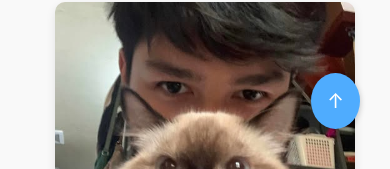
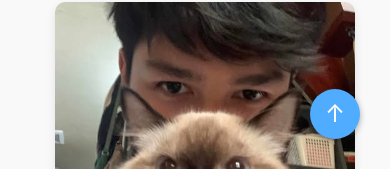
Before and after one commit to khurtong/PersonalWebsite, a plain HTML site: page index.html in a window 390 px wide. Shown: the part 675-844 px from the top of the page. Drawn offline with Linux system fonts and the light colour scheme.

Commit message:
Update index.html

```diff
--- a/index.html
+++ b/index.html
@@ -2,7 +2,7 @@
 <head>
   <title>Personal Website</title>
   <link rel="icon" href="images/spiderman.jpg" />
-   <meta name="viewport" content="width=device-width, initial-scale=1.0" />
+  <meta name="viewport" content="width=device-width, initial-scale=1.0" />
   <style>
     * {
       margin: 0;
@@ -48,7 +48,7 @@
       padding: 5px 10px;
       border-radius: 5px;
       transition: background-color 0.3s ease;
-}
+    }
 
     section {
       padding: 40px 20px;
@@ -175,6 +175,29 @@
       box-shadow: 0 4px 10px rgba(0, 0, 0, 0.1);
     }
 
+
+    #scrollTopBtn {
+      position: fixed;
+      bottom: 30px;
+      right: 30px;
+      width: 50px;
+      height: 50px;
+      background-color: #4facfe;
+      color: white;
+      font-size: 24px;
+      border-radius: 50%;
+      text-align: center;
+      line-height: 50px;
+      text-decoration: none;
+      box-shadow: 0 2px 6px rgba(0, 0, 0, 0.3);
+      z-index: 9999;
+      transition: background-color 0.3s ease;
+    }
+
+    #scrollTopBtn:hover {
+      background-color: #006aff;
+    }
+
     @media (max-width: 768px) {
       header h1 {
         font-size: 2em;
@@ -197,25 +220,6 @@
 
       .home-image {
         max-width: 80%;
-      }
-      #scrollTopBtn {
-        position: fixed;
-        bottom: 40px;
-        right: 30px;
-        background-color: #4facfe;
-        color: white;
-        padding: 12px 16px;
-        border: none;
-        border-radius: 50%;
-        font-size: 20px;
-        text-align: center;
-        text-decoration: none;
-        box-shadow: 0 2px 6px rgba(0,0,0,0.2);
-        z-index: 100;
-      }
-
-      #scrollTopBtn:hover {
-        background-color: #006aff;
       }
     }
   </style>
@@ -289,7 +293,10 @@
       <a href="https://www.instagram.com/krt.ong_"><img src="images/Instagram.jpg" class="logo" alt="Instagram"></a>
     </div>
   </section>
+
+
   <a href="#top" id="scrollTopBtn" title="Back to top">↑</a>
+
   <footer>
     <p class="copyright">&copy; 2025 Khurt. All rights reserved.</p>
   </footer>
```
